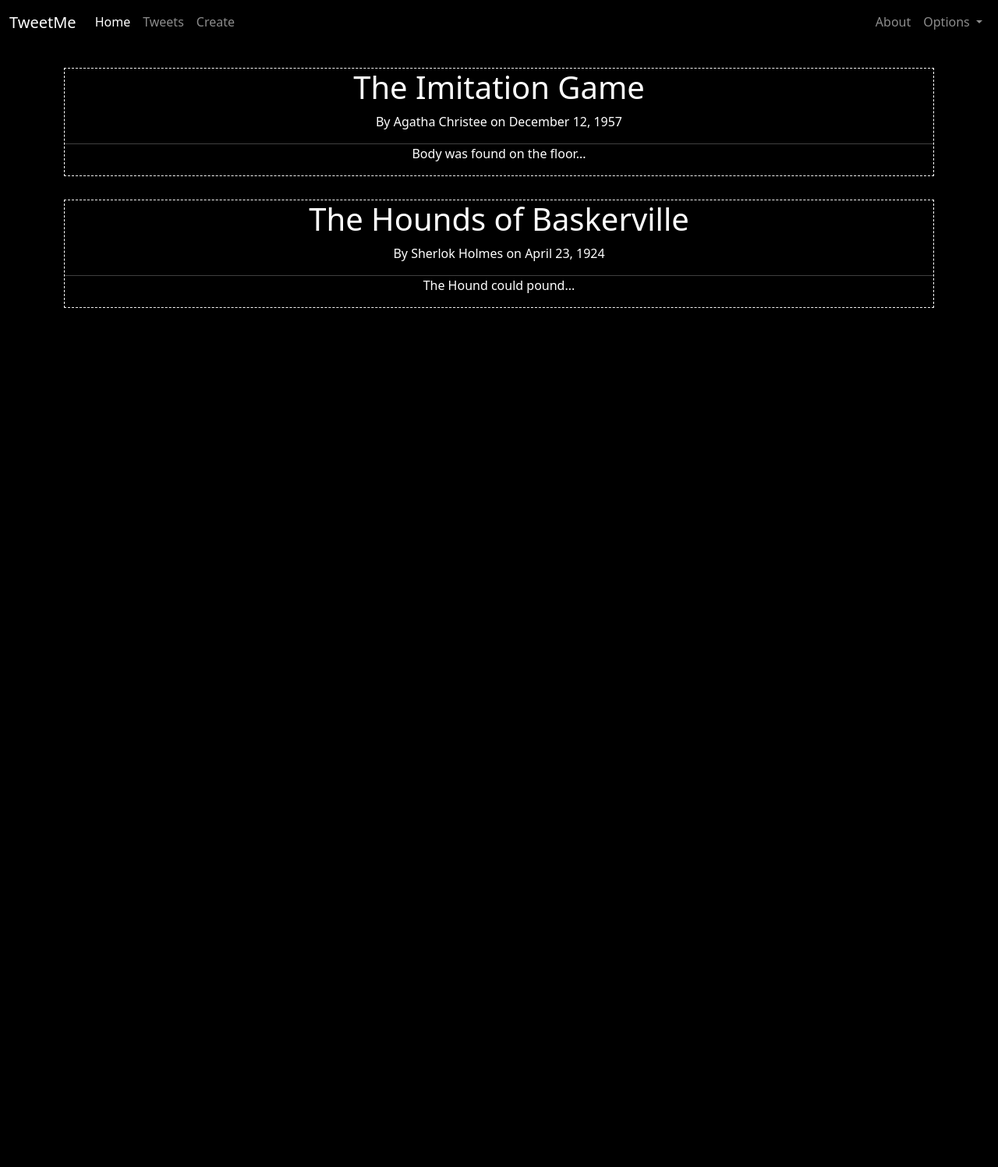
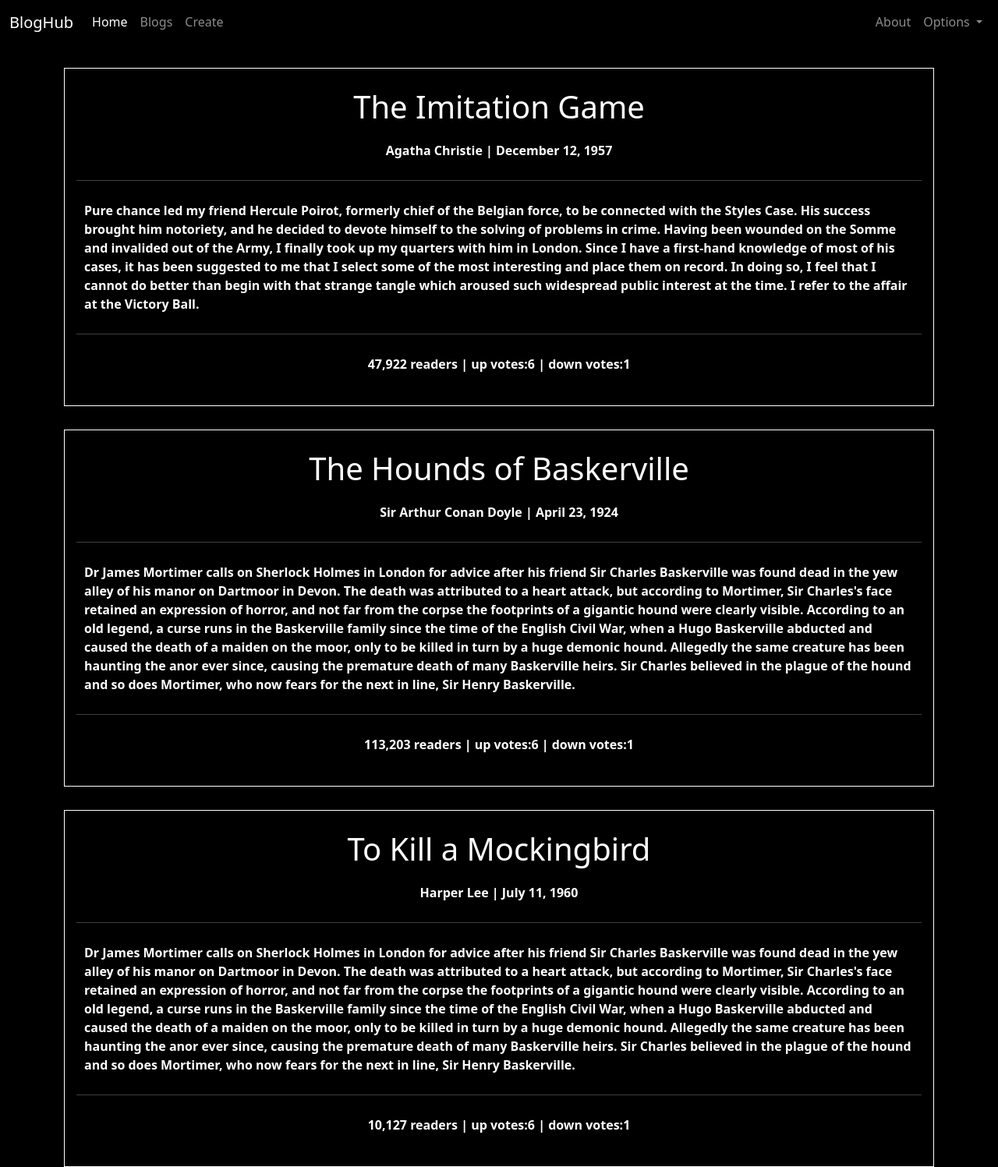
Before and after one commit to shubham-purohit/Blog-App, a Flask app: page / in a window 1280 px wide. Shown: the whole page at 78% size. Before the commit the page ends 395 px from the top, so only its background shows below. Run offline with Flask 2, Linux system fonts and the light colour scheme.

Commit message:
Register and Login pages added

```diff
--- a/Flask_Blog/flaskBlog.py
+++ b/Flask_Blog/flaskBlog.py
@@ -1,19 +1,48 @@
-from flask import Flask, render_template, url_for
+from flask import Flask, render_template, url_for, flash, redirect
+from forms import RegistrationForm, LoginForm
 
 app = Flask(__name__)
-
+app.config['SECRET_KEY'] = '920505ba20664f2fd1146bb4fda71e32'
 posts = [
     {
         "title": "The Imitation Game",
-        "author": 'Agatha Christee',
+        "author": 'Agatha Christie',
+        "read": "47,922",
         "date": "December 12, 1957",
-        "content": "Body was found on the floor..."
+        "content": """Pure chance led my friend Hercule Poirot, formerly chief of the Belgian force, to be
+connected with the Styles Case. His success brought him notoriety, and he decided to
+devote himself to the solving of problems in crime. Having been wounded on the Somme
+and invalided out of the Army, I finally took up my quarters with him in London. Since I
+have a first-hand knowledge of most of his cases, it has been suggested to me that I select
+some of the most interesting and place them on record. In doing so, I feel that I cannot do
+better than begin with that strange tangle which aroused such widespread public interest
+at the time. I refer to the affair at the Victory Ball. """
     },
     {
         "title": "The Hounds of Baskerville",
-        "author": "Sherlok Holmes",
+        "author": "Sir Arthur Conan Doyle",
+        "read": "113,203",
         "date": "April 23, 1924",
-        "content": "The Hound could pound..."
+        "content": """Dr James Mortimer calls on Sherlock Holmes in London for advice after his friend Sir Charles Baskerville
+        was found dead in the yew alley of his manor on Dartmoor in Devon. The death was attributed to a heart attack, but according to Mortimer,
+        Sir Charles's face retained an expression of horror, and not far from the corpse the footprints of a gigantic hound were clearly visible.
+        According to an old legend, a curse runs in the Baskerville family since the time of the English Civil War, when a Hugo Baskerville abducted and
+        caused the death of a maiden on the moor, only to be killed in turn by a huge demonic hound. Allegedly the same creature has been haunting the
+        anor ever since, causing the premature death of many Baskerville heirs. Sir Charles believed in the plague of the hound and so does Mortimer,
+        who now fears for the next in line, Sir Henry Baskerville."""
+    },
+    {
+        "title": "To Kill a Mockingbird",
+        "author": "Harper Lee",
+        "read": "10,127",
+        "date": "July 11, 1960",
+        "content": """Dr James Mortimer calls on Sherlock Holmes in London for advice after his friend Sir Charles Baskerville
+        was found dead in the yew alley of his manor on Dartmoor in Devon. The death was attributed to a heart attack, but according to Mortimer,
+        Sir Charles's face retained an expression of horror, and not far from the corpse the footprints of a gigantic hound were clearly visible.
+        According to an old legend, a curse runs in the Baskerville family since the time of the English Civil War, when a Hugo Baskerville abducted and
+        caused the death of a maiden on the moor, only to be killed in turn by a huge demonic hound. Allegedly the same creature has been haunting the
+        anor ever since, causing the premature death of many Baskerville heirs. Sir Charles believed in the plague of the hound and so does Mortimer,
+        who now fears for the next in line, Sir Henry Baskerville."""
     }
 ]
 
@@ -29,5 +58,26 @@ def about_page():
     return render_template("about.html", title='About Page')
 
 
+@app.route("/register", methods=['GET', 'POST'])
+def register_page():
+    form = RegistrationForm()
+    if form.validate_on_submit():
+        flash(f'Account created for {form.username.data}!', 'success')
+        return redirect(url_for('login_page'))
+    return render_template('register.html', title='Register', form=form)
+
+
+@app.route("/login", methods=['GET', 'POST'])
+def login_page():
+    form = LoginForm()
+    if form.validate_on_submit():
+        if form.email.data == 'admin@gmail.com' and form.password.data == 'password':
+            flash('Successfully logged in!', 'success')
+            return redirect(url_for('home_page'))
+        else:
+            flash("Email or Password is incorrect!", 'danger')
+    return render_template('login.html', title='Login', form=form)
+
+
 if __name__ == "__main__":
     app.run(debug=True)
--- a/Flask_Blog/static/main.css
+++ b/Flask_Blog/static/main.css
@@ -1,6 +1,27 @@
 body {
     background:black
 }
+
+.wrapper {
+  display: flex;
+  flex-flow: row wrap;
+  font-weight: bold;
+  text-align: center;
+  border:0.5px solid white;
+  margin-top:30px;
+  padding:15px
+}
+
+.wrapper > * {
+  padding: 10px;
+  flex: 1 100%;
+}
+
+.main {
+  text-align: left;
+}
+
+
 
 .nav-item {
     border-bottom:black .5px solid
--- a/Flask_Blog/templates/home.html
+++ b/Flask_Blog/templates/home.html
@@ -2,11 +2,13 @@
 {% block content %}
 <div class="container" style="color:white;text-align:center">
     {% for post in posts %}
-        <div style="border:0.5px dashed white;margin-top:30px;">
-            <h1>{{post.title}}</h1>
-            <p>By {{post.author}} on {{post.date}}</p>
-            <hr style="background:white;padding:0;margin:0">
-            <p>{{post.content}}</p>
+        <div class="wrapper">
+            <h1 style="justify-content:center;margin-bottom:0">{{post.title}}</h1>
+            <p style="margin-top:0">{{post.author}} | {{post.date}}</p>
+            <hr style="background:white;padding:0;margin-top:0">
+            <p class="main" >{{post.content}}</p>
+            <hr style="background:white;padding:0;margin-top:0">
+            <p>{{post.read}} readers | up votes:6 | down votes:1</p>
         </div>
     {% endfor %}
 </div>
--- a/Flask_Blog/templates/layout.html
+++ b/Flask_Blog/templates/layout.html
@@ -7,13 +7,24 @@
     <link href="https://cdn.jsdelivr.net/npm/bootstrap@5.0.1/dist/css/bootstrap.min.css" rel="stylesheet" integrity="sha384-+0n0xVW2eSR5OomGNYDnhzAbDsOXxcvSN1TPprVMTNDbiYZCxYbOOl7+AMvyTG2x" crossorigin="anonymous">
     <link rel="stylesheet" text="text/css" href="{{ url_for('static', filename='main.css') }}" >
     {% if title %}
-        <title>Flask Title - {{title}}</title>
+        <title>{{title}}</title>
     {% else %}
         <title>Flask Title</title>
     {% endif %}
 </head>
 <body>
     {% include "navigation.html" %}
+    {% with messages = get_flashed_messages(with_categories=true) %}
+        {% if messages %}
+            {% for category, message in messages %}
+            <div class="container">
+                <div class="alert alert-{{category}}" style="padding:10px;display:flex;align-items:center;justify-content:center;">
+                    {{message}}
+                </div>
+             </div>
+            {% endfor %}
+        {% endif %}
+    {% endwith %}
     {% block content %}
     {% endblock %}
      <script src="https://cdn.jsdelivr.net/npm/bootstrap@5.0.1/dist/js/bootstrap.bundle.min.js" integrity="sha384-gtEjrD/SeCtmISkJkNUaaKMoLD0//ElJ19smozuHV6z3Iehds+3Ulb9Bn9Plx0x4" crossorigin="anonymous"></script>
--- a/Flask_Blog/templates/navigation.html
+++ b/Flask_Blog/templates/navigation.html
@@ -1,19 +1,19 @@
 <nav class="navbar navbar-expand-lg navbar navbar-dark">
   <div class="container-fluid">
-    <a class="navbar-brand" href="/">TweetMe</a>
+    <a class="navbar-brand" href="/">BlogHub</a>
     <button class="navbar-toggler" type="button" data-bs-toggle="collapse" data-bs-target="#navbarSupportedContent" aria-controls="navbarSupportedContent" aria-expanded="false" aria-label="Toggle navigation">
       <span class="navbar-toggler-icon"></span>
     </button>
     <div class="collapse navbar-collapse" id="navbarSupportedContent">
       <ul class="navbar-nav me-auto mb-2 mb-lg-0">
-        <li class="nav-item">
+        <li class="nav-item nav-item-hover">
           <a class="nav-link active" aria-current="page" href="/">Home</a>
         </li>
-        <li class="nav-item">
-          <a class="nav-link" href="/tweets">Tweets</a>
+        <li class="nav-item nav-item-hover">
+          <a class="nav-link" href="#">Blogs</a>
         </li>
-        <li class="nav-item">
-          <a class="nav-link" href="/tweet-create">Create</a>
+        <li class="nav-item nav-item-hover">
+          <a class="nav-link" href="#">Create</a>
         </li>
       </ul>
       <ul class="navbar-nav mr-auto mb-2 mb-lg-0">
@@ -25,11 +25,11 @@
           Options
           </a>
           <ul class="dropdown-menu dropdown-menu-right" aria-labelledby="navbarDropdown" style="background:black;right:0;left:auto;">
-            <li><a class="dropdown-item nav-drop" href="/profile/edit">Profile</a></li>
-            <li><a class="dropdown-item nav-drop" href="#">About</a></li>
+            <li><a class="dropdown-item nav-drop" href="{{url_for('register_page')}}">Register</a></li>
+            <li><a class="dropdown-item nav-drop" href="{{url_for('login_page')}}">Login</a></li>
             <li><a class="dropdown-item nav-drop" href="#">Help</a></li>
             <li><hr class="dropdown-divider" style="background:white"></li>
-            <li><a class="dropdown-item nav-drop" href="/logout">Logout</a></li>
+            <li><a class="dropdown-item nav-drop" href="{{url_for('login_page')}}">Logout</a></li>
           </ul>
         </li>
       </ul>
```
Also changed, not shown: Flask_Blog/forms.py (+17 -3 lines), Flask_Blog/templates/login.html (added, +52 -0 lines), Flask_Blog/templates/register.html (added, +71 -0 lines), 2 other files.
